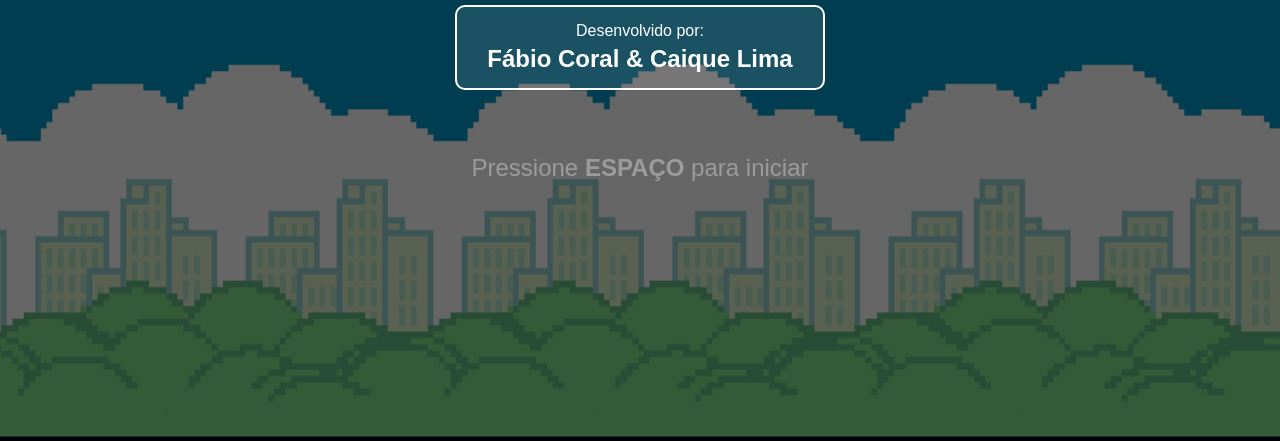
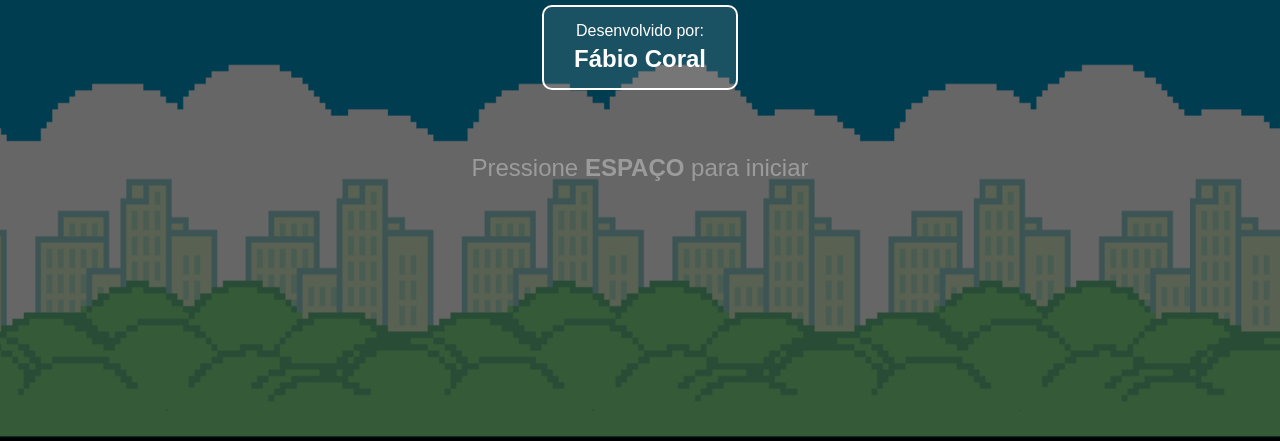
Before and after one commit to FabioCoral/FlappyBird, a website: page html/index.html in a window 1280 px wide. Shown: the part 359-800 px from the top of the page. Drawn offline with Linux system fonts and the light colour scheme.

Commit message:
Atualizações

```diff
--- a/html/index.html
+++ b/html/index.html
@@ -15,7 +15,7 @@
 
     <div id="ui-autores">
         <p>Desenvolvido por:</p>
-        <h3>Fábio Coral & Caique Lima</h3>
+        <h3>Fábio Coral</h3>
     </div>
 
     <p id="ui-instrucoes">Pressione <strong>ESPAÇO</strong> para iniciar</p>
```
